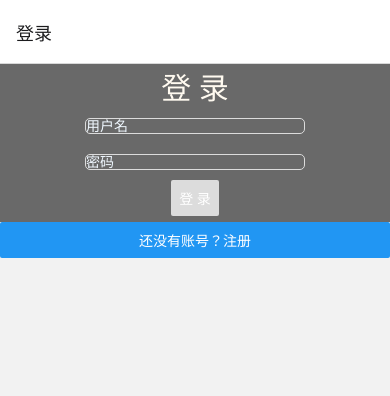
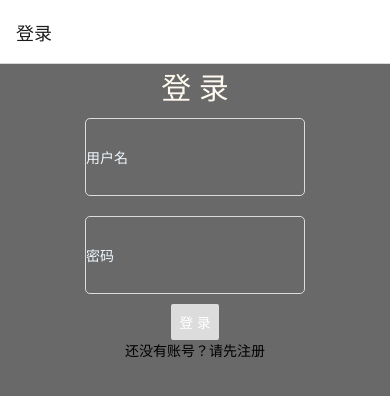
Before and after one commit to zqh0421/MuseumX, a React Native app: screen / in a window 390 px wide. Shown: the top 396 px of the page. Built offline with nearby package versions, Linux system fonts and the light colour scheme.

Commit message:
update demo

```diff
--- a/App.js
+++ b/App.js
@@ -3,38 +3,18 @@ import { createNativeStackNavigator } from '@react-navigation/native-stack';
 import React, { Component } from 'react'
 import { Text, StyleSheet, View, Button } from 'react-native'
 
-
-import Log  from './src/login'
+import Login from './src/login'
 import Register from './src/register'
 
-function LOG({ navigation: { navigate } }) {
-  return (
-    <View >
-      <Log/>
-      <Button title='还没有账号？注册' onPress={() => navigate("注册")} />
-    </View>
-  );
-}
-
-function REGISTER({ navigation: { navigate } }){
-  return(
-    <View>
-      <Register />
-      <Button title='已有账号？登录' onPress={() => navigate("登录")} />
-    </View>
-  )
-}
-
 const Stack = createNativeStackNavigator();
-
 
 export default class App extends Component {
   render() {
     return (
       <NavigationContainer>
         <Stack.Navigator initialRouteName= "登录" headerShown={false}>
-        <Stack.Screen name="登录" component={LOG} />
-        <Stack.Screen name="注册" component={REGISTER} />
+        <Stack.Screen name="登录" component={Login} />
+        <Stack.Screen name="注册" component={Register} />
         </Stack.Navigator>
       </NavigationContainer>
     )
--- a/package.json
+++ b/package.json
@@ -10,13 +10,18 @@
   },
   "dependencies": {
     "@expo/webpack-config": "^18.0.1",
+    "@react-navigation/native": "^6.1.6",
+    "@react-navigation/native-stack": "^6.9.12",
     "expo": "^48.0.10",
     "expo-image-picker": "~14.1.1",
+    "expo-linear-gradient": "~12.1.2",
     "expo-status-bar": "~1.4.4",
     "react": "^18.2.0",
     "react-dom": "18.2.0",
     "react-native": "0.71.6",
     "react-native-root-toast": "^3.4.1",
+    "react-native-safe-area-context": "4.5.0",
+    "react-native-screens": "~3.20.0",
     "react-native-web": "~0.18.10"
   },
   "devDependencies": {
--- a/src/login.js
+++ b/src/login.js
@@ -1,19 +1,17 @@
-import {Platform, StyleSheet, Text, View, TextInput, Button, Alert, Fetch, Dimensions, } from 'react-native';
+import {Platform, StyleSheet, Text, View, TextInput, Button, Alert, Fetch, Dimensions } from 'react-native';
 import React from 'react';
 
 
-export default class HomeScreen extends React.Component{
-
+export default class HomeScreen extends React.Component {
   //构造函数
-  constructor(props){
+  constructor(props) {
     super(props);
     //初始化数据
-    this.state={
+    this.state = {
         username:'',
-        pwdFirst:'',
-        pwdSecond:'',
+        pwd:'',
         isDisable:true,
-  }
+    }
   }
   //方法 提交
   Submit = () => {
@@ -35,8 +33,7 @@ export default class HomeScreen extends React.Component{
       Alert.alert('请确认输入密码是否一致');
       return;
     }
-    this.props. navigation.navigate('Details')
-
+    this.props.navigation.navigate('Details')
   }
 
   render() {
@@ -75,10 +72,14 @@ export default class HomeScreen extends React.Component{
           onPress={() => Alert.alert('Simple Button pressed')}
         />
 
-        {/* <Text style={[styles.Contentfont]}>还没有账号？请先注册</Text>  */}
+        <Text style={[styles.Contentfont]}>
+          还没有账号？请先
+          <a onClick={() => this.props.navigation.navigate('注册')}>注册</a>
+        </Text>
 
 
       </View>
+
     );
   }
 }
@@ -87,6 +88,7 @@ const styles = StyleSheet.create({
   container: {
     backgroundColor: '#696969',
     alignItems : 'center',
+    flex: 1, // 布局
   },
   Titlefont: {
     fontSize: 30,
--- a/src/register.js
+++ b/src/register.js
@@ -81,8 +81,7 @@ export default class HomeScreen extends React.Component{
           onPress={() => Alert.alert('Simple Button pressed')}
         />
 
-        {/* <Text style={[styles.Contentfont]}>已有账号？登录</Text> */}
-
+        <Text style={[styles.Contentfont]}>已有账号？登录</Text>
       </View>
     );
   }
```
Also changed, not shown: 1 other file (tests, documents, lock files or other folders).
